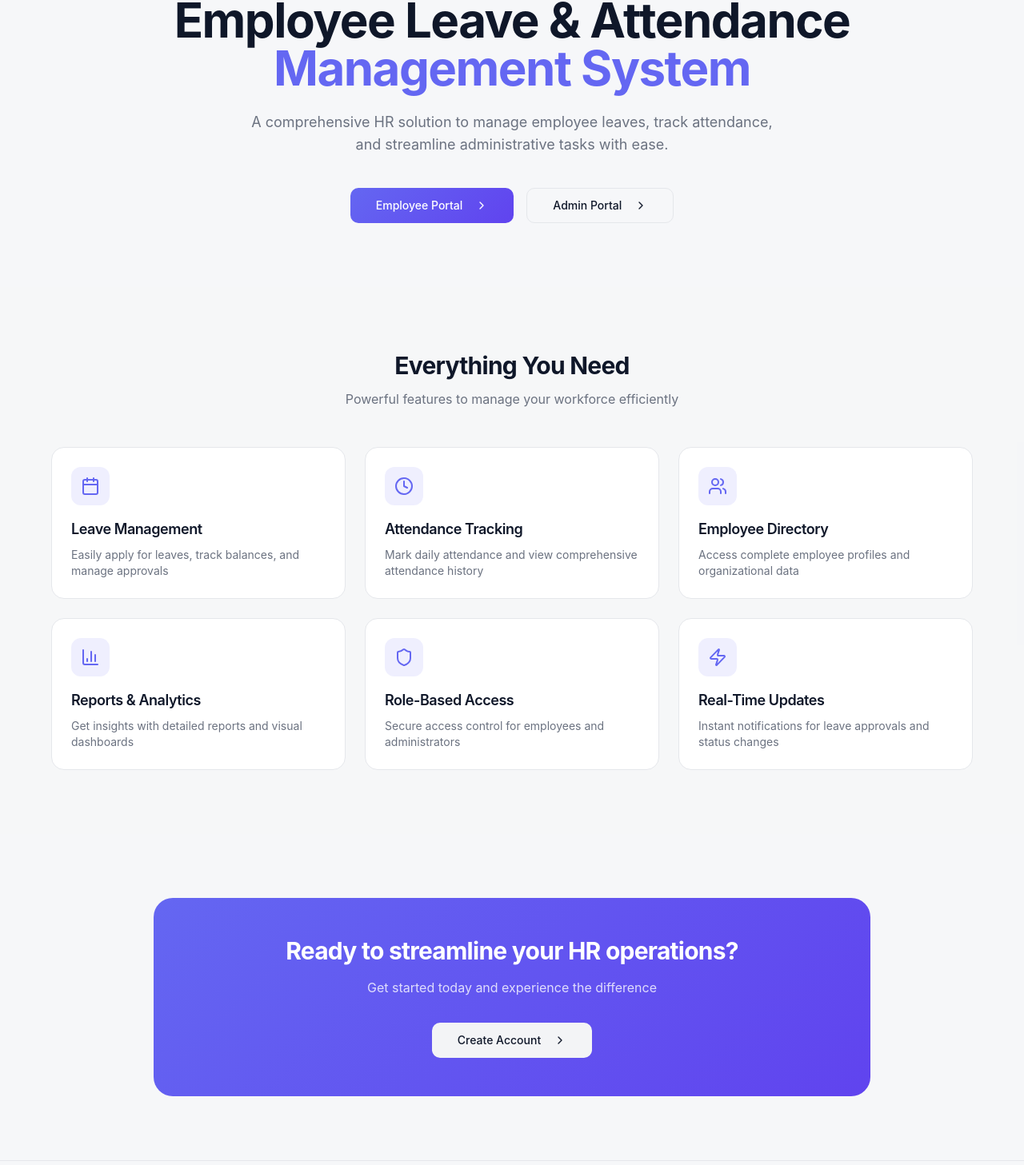
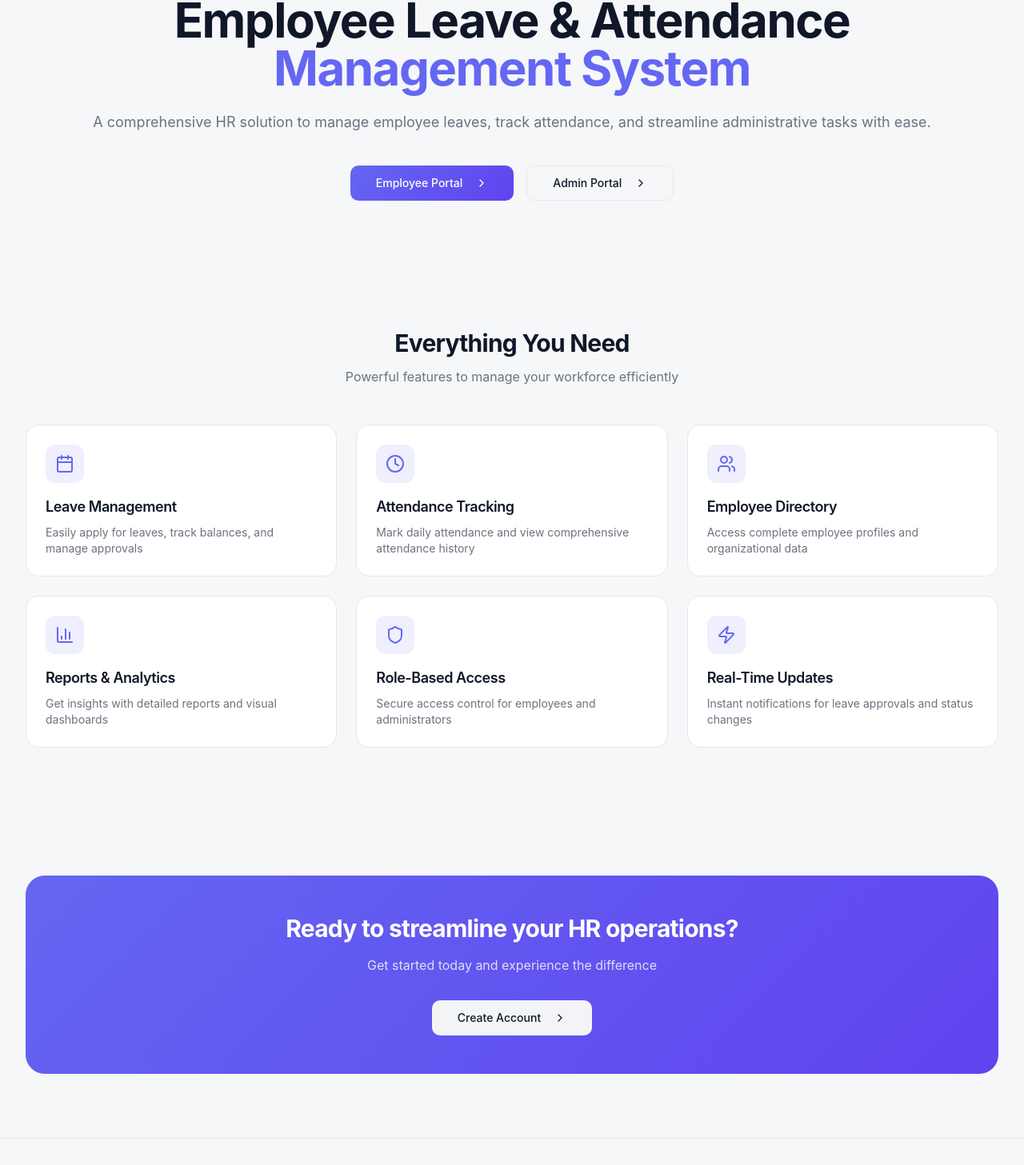
Before and after one commit to Harsh231075/Leave-management, a React (Vite) app in the folder client/: page / in a window 1280 px wide. Shown: the part 210-1667 px from the top of the page at 80% size. Built offline with nearby package versions, Linux system fonts and the light colour scheme; the HTML template or start-up script is replaced by a standard one.

Commit message:
update index

```diff
--- a/client/src/pages/Index.tsx
+++ b/client/src/pages/Index.tsx
@@ -40,7 +40,7 @@ const Index = () => {
     <div className="min-h-screen bg-background">
       {/* Navigation */}
       <nav className="border-b border-border bg-card/80 backdrop-blur-sm sticky top-0 z-50">
-        <div className="max-w-7xl mx-auto px-4 sm:px-6 lg:px-8">
+        <div className="w-full px-4 sm:px-6 lg:px-8">
           <div className="flex items-center justify-between h-16">
             <div className="flex items-center gap-3">
               <div className="h-10 w-10 rounded-xl gradient-primary flex items-center justify-center">
@@ -64,16 +64,16 @@ const Index = () => {
 
       {/* Hero Section */}
       <section className="py-20 px-4 sm:px-6 lg:px-8">
-        <div className="max-w-4xl mx-auto text-center">
+        <div className="w-full text-center">
           <div className="inline-flex items-center gap-2 px-4 py-2 rounded-full bg-primary/10 text-primary text-sm font-medium mb-6">
             <Zap className="h-4 w-4" />
             Streamline Your HR Operations
           </div>
-          <h1 className="text-4xl sm:text-5xl lg:text-6xl font-bold text-foreground leading-tight">
+          <h1 className="text-4xl sm:text-5xl lg:text-6xl font-bold text-foreground leading-tight w-full">
             Employee Leave & Attendance{" "}
             <span className="text-primary">Management System</span>
           </h1>
-          <p className="mt-6 text-lg text-muted-foreground max-w-2xl mx-auto">
+          <p className="mt-6 text-lg text-muted-foreground w-full">
             A comprehensive HR solution to manage employee leaves, track attendance,
             and streamline administrative tasks with ease.
           </p>
@@ -96,14 +96,14 @@ const Index = () => {
 
       {/* Features Grid */}
       <section className="py-20 px-4 sm:px-6 lg:px-8 bg-muted/30">
-        <div className="max-w-6xl mx-auto">
+        <div className="w-full">
           <div className="text-center mb-12">
             <h2 className="text-3xl font-bold text-foreground">Everything You Need</h2>
             <p className="mt-3 text-muted-foreground">
               Powerful features to manage your workforce efficiently
             </p>
           </div>
-          <div className="grid grid-cols-1 md:grid-cols-2 lg:grid-cols-3 gap-6">
+          <div className="w-full grid grid-cols-1 md:grid-cols-2 lg:grid-cols-3 gap-6">
             {features.map((feature) => (
               <div
                 key={feature.title}
@@ -122,7 +122,7 @@ const Index = () => {
 
       {/* CTA Section */}
       <section className="py-20 px-4 sm:px-6 lg:px-8">
-        <div className="max-w-4xl mx-auto">
+        <div className="w-full">
           <div className="gradient-primary rounded-3xl p-8 sm:p-12 text-center">
             <h2 className="text-2xl sm:text-3xl font-bold text-primary-foreground">
               Ready to streamline your HR operations?
@@ -130,7 +130,7 @@ const Index = () => {
             <p className="mt-4 text-primary-foreground/80">
               Get started today and experience the difference
             </p>
-            <div className="mt-8 flex flex-col sm:flex-row items-center justify-center gap-4">
+            <div className="w-full mt-8 flex flex-col sm:flex-row items-center justify-center gap-4">
               <Link to="/signup">
                 <Button size="lg" variant="secondary" className="px-8">
                   Create Account
@@ -144,7 +144,7 @@ const Index = () => {
 
       {/* Footer */}
       <footer className="border-t border-border py-8 px-4 sm:px-6 lg:px-8">
-        <div className="max-w-6xl mx-auto flex flex-col sm:flex-row items-center justify-between gap-4">
+        <div className="w-full flex flex-col sm:flex-row items-center justify-between gap-4">
           <div className="flex items-center gap-2">
             <Building2 className="h-5 w-5 text-primary" />
             <span className="font-semibold text-foreground">HR Portal</span>
```
